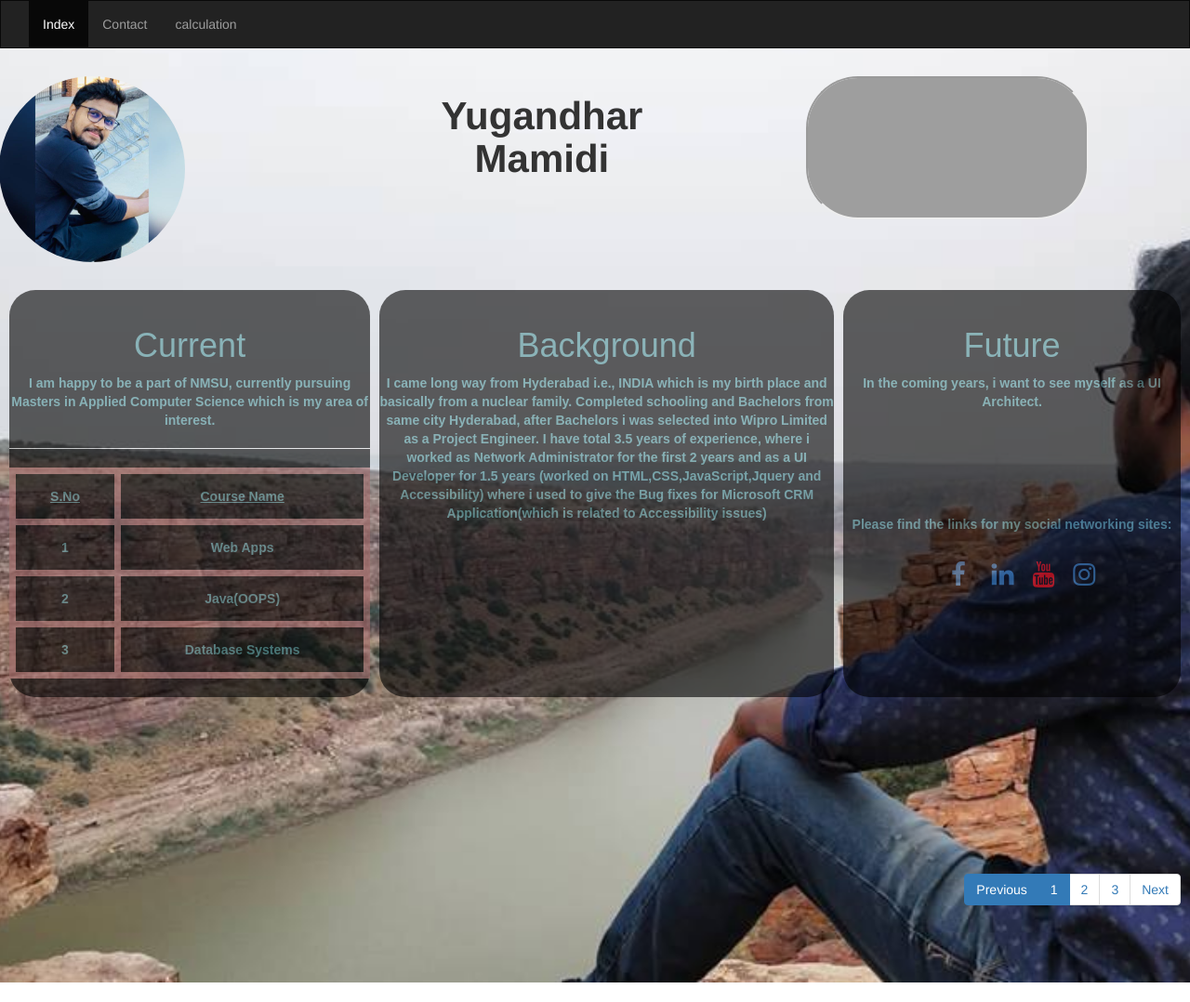
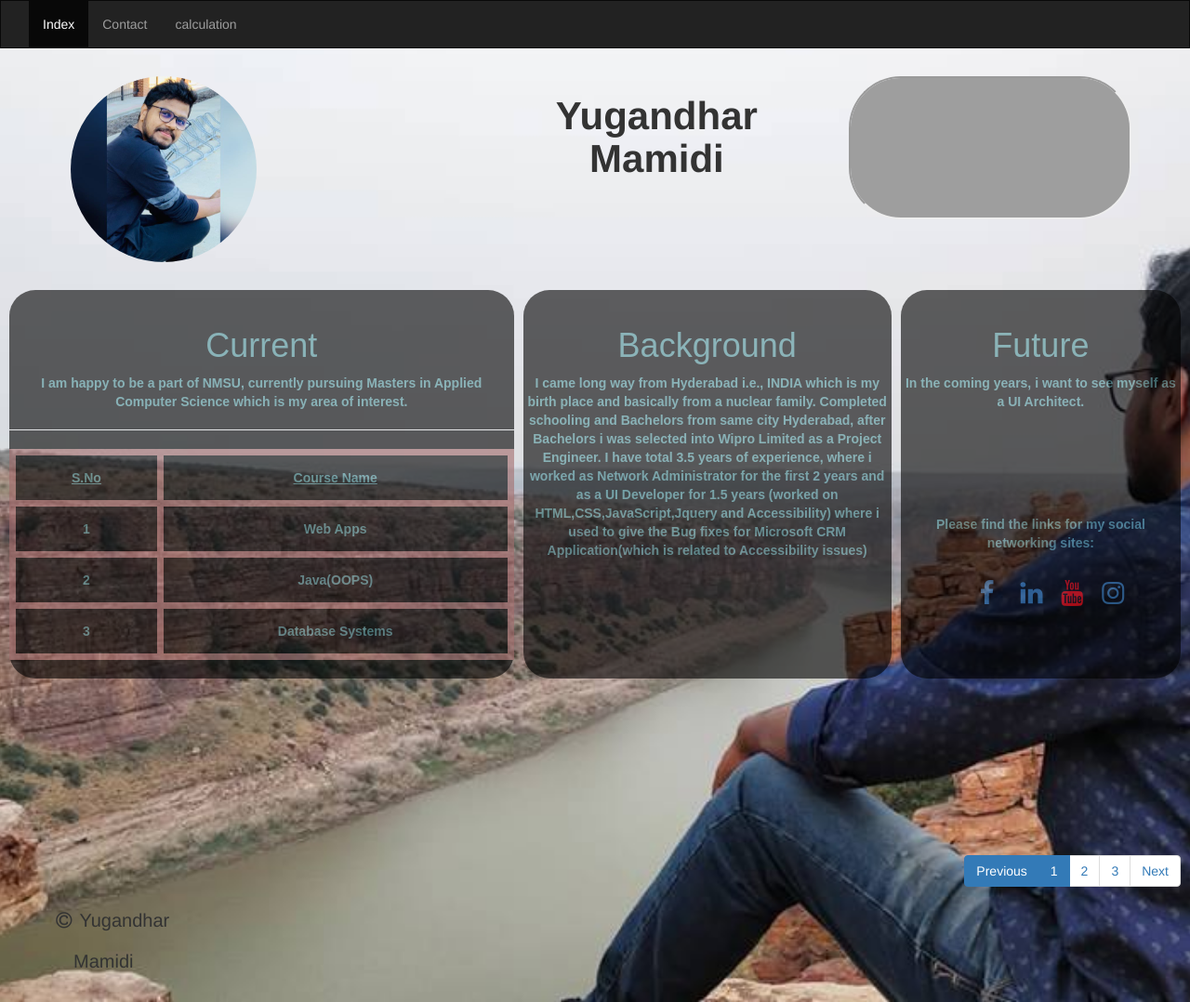
Before and after one commit to myr-account/About-Myself-1, a plain HTML site: page index.html in a window 1280 px wide. Shown: the whole page at 93% size. Before the commit the page ends 1057 px from the top, so only its background shows below. Drawn offline with nearby package versions, Linux system fonts and the light colour scheme; grey boxes are pictures that could not be loaded.

Commit message:
added copyright to the web page

```diff
--- a/index.html
+++ b/index.html
@@ -100,6 +100,9 @@
           <br><br>
         </aside>
       </div>
+      <div class="item8">
+        <p style="font-size: 20px; margin: 10em 17em 0 0;"><i style="font-size: 20px;" class="fa">&#xf1f9;</i> Yugandhar Mamidi</p>
+      </div>
       <div class="item5">
         <footer>
           <nav>
--- a/style.css
+++ b/style.css
@@ -75,13 +75,14 @@ th{
     .item5 { grid-area: footer; }
     .item6 { grid-area: profile;}
     .item7 { grid-area: vid;}
+    .item8 { grid-area:copywrite;}
 
    .grid-container {
     display: grid;
     grid-template-areas:
     'profile profile profile header header vid vid vid'
     'menu menu menu main main main right right'
-    'footer footer footer footer footer footer footer footer ';
+    'copywrite copywrite copywrite footer footer footer footer footer ';
     grid-gap: 10px;
     padding: 10px;
 }
```
